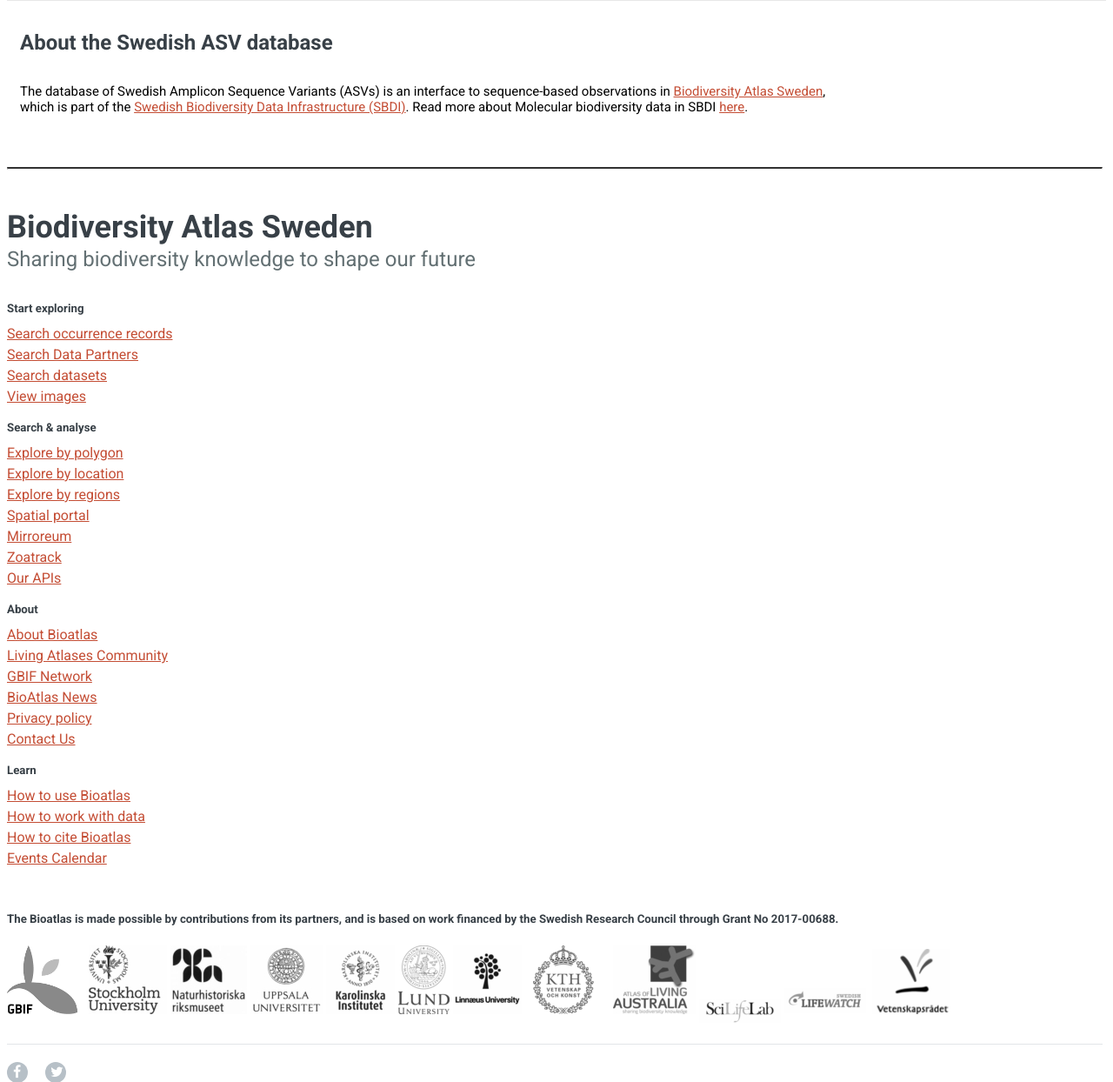
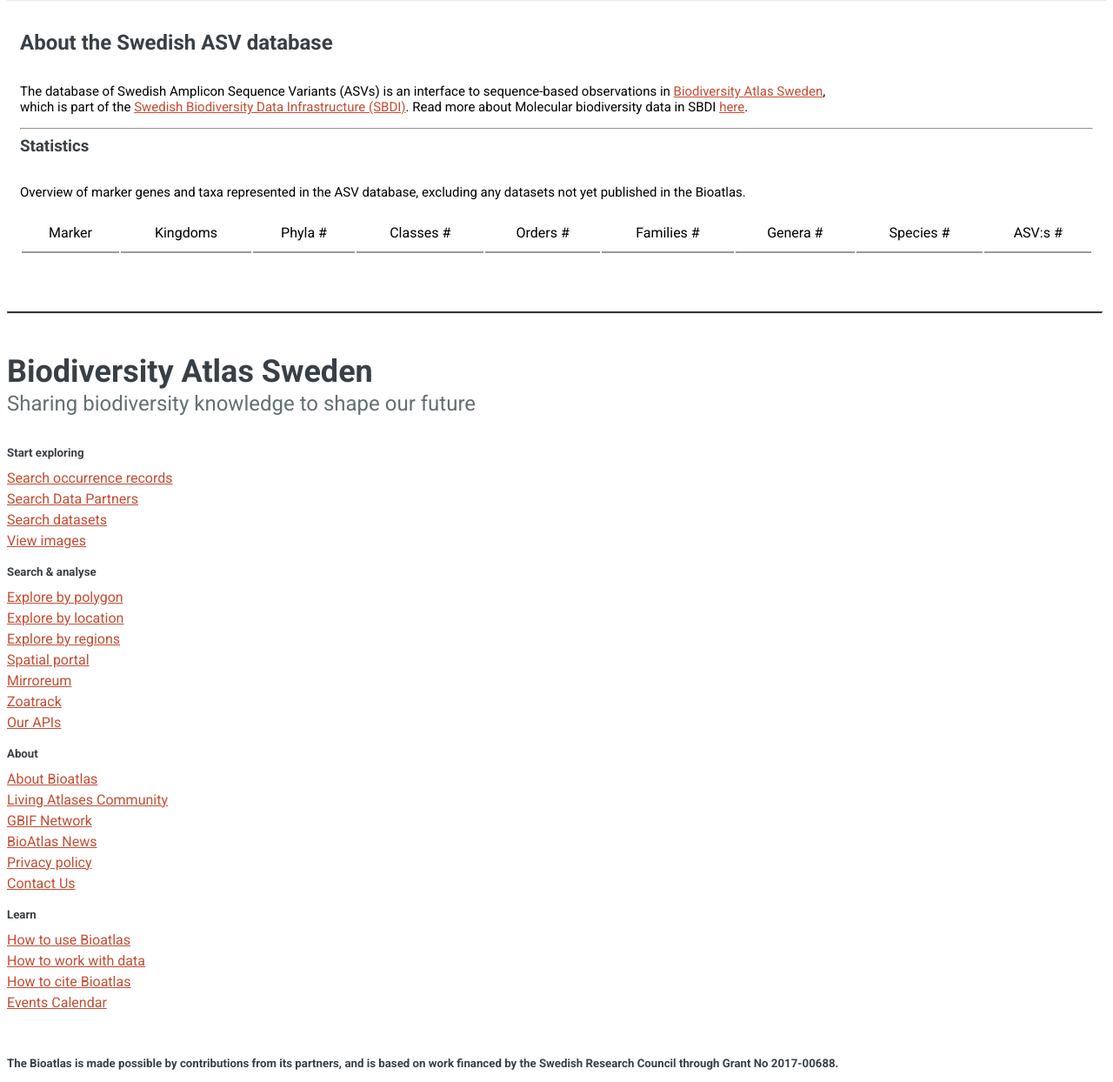
Before and after one commit to biodiversitydata-se/mol-mod, a Flask app: template molmod/templates/about.html in a window 1280 px wide. Shown: the part 433-1677 px from the top of the page at 87% size. Run offline with Flask 2, Linux system fonts and the light colour scheme; the template is opened without the code that fills it, so the values that code supplies are empty; parts of the project's set-up code (start-up, migrations or seed data) failed here and were passed over; some libraries are stand-ins or nearby versions.

Commit message:
Add table with summary stats from materialized view to About page
Ordinary view was painfully slow

```diff
--- a/molmod/templates/about.html
+++ b/molmod/templates/about.html
@@ -15,5 +15,45 @@
             here</a>.
         </p>
     </div>
+    <hr>
+    <div>
+        <h3>Statistics</h3>
+        <p><br>Overview of marker genes and taxa represented in the ASV database,
+            excluding any datasets not yet published in the Bioatlas.</p>
+    </div>
+    <div class='row'>
+        <div class='col-md-12'>
+            <table id='stats_table' class='dataframe table table-striped'>
+                <thead>
+                    <tr>
+                        <th>Marker</th>
+                        <th>Kingdoms</th>
+                        <th>Phyla #</th>
+                        <th>Classes #</th>
+                        <th>Orders #</th>
+                        <th>Families #</th>
+                        <th>Genera #</th>
+                        <th>Species #</th>
+                        <th>ASV:s #</th>
+                    </tr>
+                    {% if rows %}
+                    {% for row in rows %}
+                    <tr>
+                        <td>{{ row.gene }}</a></td>
+                        <td>{{ row.kingdoms }}</a></td>
+                        <td align="center">{{ row.phyla }}</a></td>
+                        <td align="center">{{ row.classes }}</a></td>
+                        <td align="center">{{ row.orders }}</a></td>
+                        <td align="center">{{ row.families }}</a></td>
+                        <td align="center">{{ row.genera }}</a></td>
+                        <td align="center">{{ row.species }}</a></td>
+                        <td align="center">{{ row.asvs }}</a></td>
+                    </tr>
+                    {% endfor %}
+                    {% endif %}
+                </thead>
+            </table>
+        </div>
+    </div>
 </div>
 {% endblock body %}
```
Also changed, not shown: db/db-api-schema.sql (+29 -0 lines), molmod/routes/main_routes.py (+28 -2 lines).
